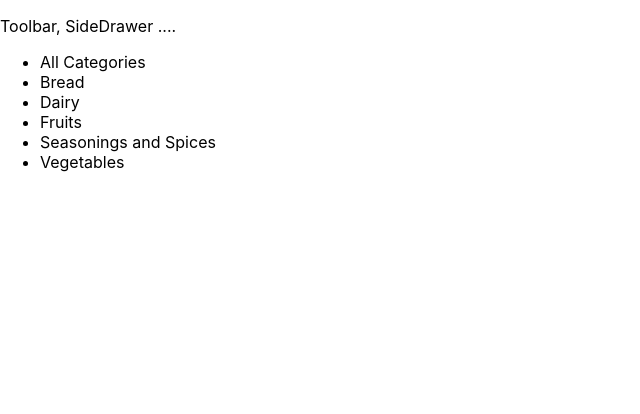
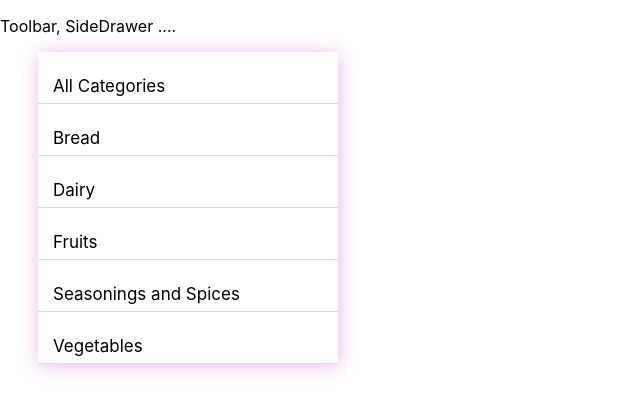
Before and after one commit to ahsanfarooq3423/ReactJS-Apps, a React (Create React App) app in the folder grocery-online/: page / in a window 1280 px wide. Shown: the top 414 px of the page, without its empty margins (0-640 px from the left). Built offline with nearby package versions, Linux system fonts and the light colour scheme.

Commit message:
Grocery Types added

```diff
--- a/grocery-online/public/index.html
+++ b/grocery-online/public/index.html
@@ -15,6 +15,7 @@
       user's mobile device or desktop. See https://developers.google.com/web/fundamentals/web-app-manifest/
     -->
     <link rel="manifest" href="%PUBLIC_URL%/manifest.json" />
+    <link href="https://fonts.googleapis.com/css?family=Roboto+Mono&display=swap" rel="stylesheet">
     <!--
       Notice the use of %PUBLIC_URL% in the tags above.
       It will be replaced with the URL of the `public` folder during the build.
@@ -24,7 +25,7 @@
       work correctly both with client-side routing and a non-root public URL.
       Learn how to configure a non-root public URL by running `npm run build`.
     -->
-    <title>React App</title>
+    <title>Online Grocery</title>
   </head>
   <body>
     <noscript>You need to enable JavaScript to run this app.</noscript>
--- a/grocery-online/src/components/Grocery/GroceryTypes/GroceryTypes.js
+++ b/grocery-online/src/components/Grocery/GroceryTypes/GroceryTypes.js
@@ -1,9 +1,10 @@
 import React from 'react';
+import classes from './GroceryTypes.module.css';
 
 
 const grocerytypes = (props) => {
     return(
-        <div>
+        <div className = {classes.Categories}>
             <ul>
                 <li>All Categories</li>
                 {props.types.map(type => {
--- /dev/null
+++ b/grocery-online/src/components/Grocery/GroceryTypes/GroceryTypes.module.css
@@ -0,0 +1,48 @@
+.Categories {
+        width: 300px;
+        border-radius: 4px;
+        -webkit-box-shadow: 1px 2px 20px 0px rgba(232,186,232,1);
+        -moz-box-shadow: 1px 2px 20px 0px rgba(232,186,232,1);
+        box-shadow: 1px 2px 20px 0px rgba(232,186,232,1);
+        margin-left: 38px;
+        font-size: 17px;
+
+
+    }
+
+
+.Categories ul {
+    list-style-type: none;
+    margin: 0;
+    padding: 0;
+
+
+
+}
+
+.Categories li {
+    height: 35px;
+    border-bottom:1px solid #dddddd;
+    align-content: center;
+    padding-top: 16px;
+    padding-bottom: -5px;
+    padding-left: 15px;
+
+}
+
+
+
+@media (max-width : 780px) {
+    .Categories {
+        width: 250px;
+    }
+}
+
+
+
+
+@media (max-width : 430px){
+    .Categories{
+        display: none;
+    }
+}
--- a/grocery-online/src/index.css
+++ b/grocery-online/src/index.css
@@ -1,8 +1,6 @@
 body {
   margin: 0;
-  font-family: -apple-system, BlinkMacSystemFont, "Segoe UI", "Roboto", "Oxygen",
-    "Ubuntu", "Cantarell", "Fira Sans", "Droid Sans", "Helvetica Neue",
-    sans-serif;
+  font-family: -apple-system, BlinkMacSystemFont , 'Roboto Mono', monospace;
   -webkit-font-smoothing: antialiased;
   -moz-osx-font-smoothing: grayscale;
 }
```
